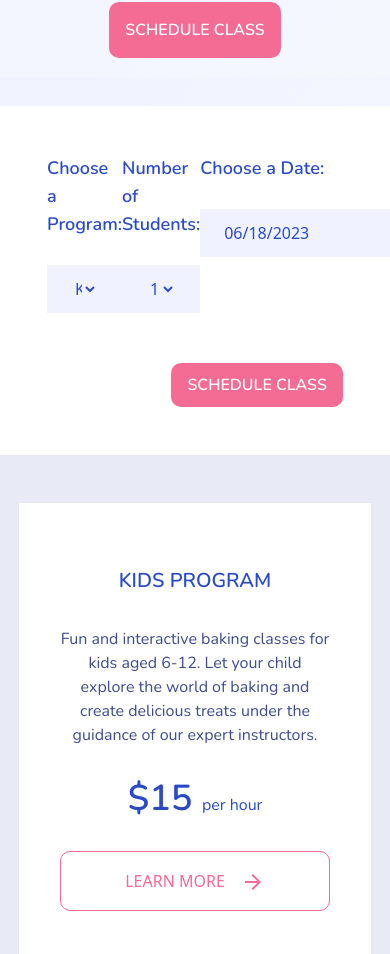
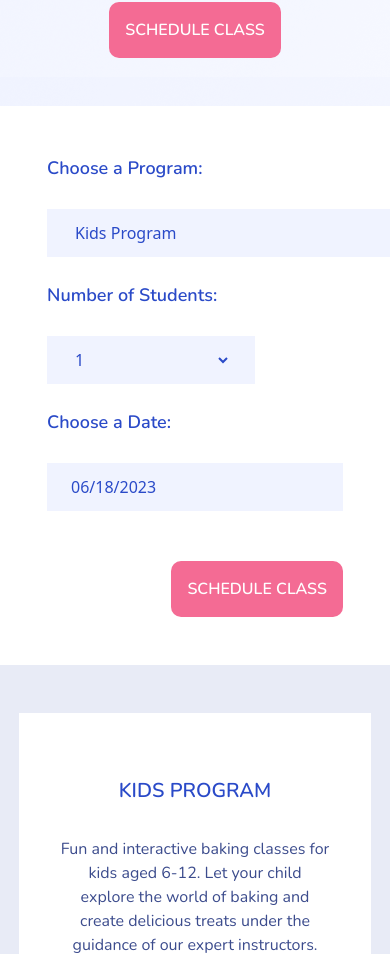
Before and after one commit to Magda78/baking-school-mern, a React (Create React App) app in the folder frontend/: page / in a window 390 px wide. Shown: the part 834-1788 px from the top of the page. Built offline with nearby package versions, Linux system fonts and the light colour scheme.

Commit message:
booking resizing

```diff
--- a/frontend/src/components/booking.js
+++ b/frontend/src/components/booking.js
@@ -7,7 +7,7 @@ function Booking() {
 	return (
 		<section className="px-[47px] py-[48px]">
 			<form className="flex flex-col justify-between">
-				<div className="flex flex-row justify-between mb-[50px]">
+				<div className="flex flex-row justify-between mb-[50px] sm:flex-col md:flex-col">
 					<div className="flex flex-col w-96">
 						<label
 							htmlFor="program"
@@ -35,7 +35,7 @@ function Booking() {
 							</select>
 						</div>
 					</div>
-					<div className="flex flex-col w-52">
+					<div className="flex flex-col w-52 sm:mt-6 md:mt-6">
 						<label
 							htmlFor="program"
 							id="program"
@@ -62,8 +62,8 @@ function Booking() {
 							</select>
 						</div>
 					</div>
-					<div>
-						<label htmlFor="date" className="font-semibold text-lg font-Nunito text-dark-blue">
+					<div className="sm:mt-6 md:mt-6">
+						<label htmlFor="date" className="font-semibold text-lg font-Nunito text-dark-blue ">
 							Choose a Date:
 						</label>
 						<div className="py-3 px-6 bg-very-light-blue pr-6 mt-[27px]">
@@ -79,7 +79,7 @@ function Booking() {
 				<div className="flex justify-end">
 					<button
 						type="submit"
-						className="font-bold text-base font-Nunito py-2.5 px-4 bg-pink uppercase text-white rounded-[10px] hover:bg-light-pink"
+						className="font-bold text-base font-Nunito py-4 px-4 bg-pink uppercase text-white rounded-[10px] hover:bg-light-pink"
 					>
 						Schedule Class
 					</button>
```
